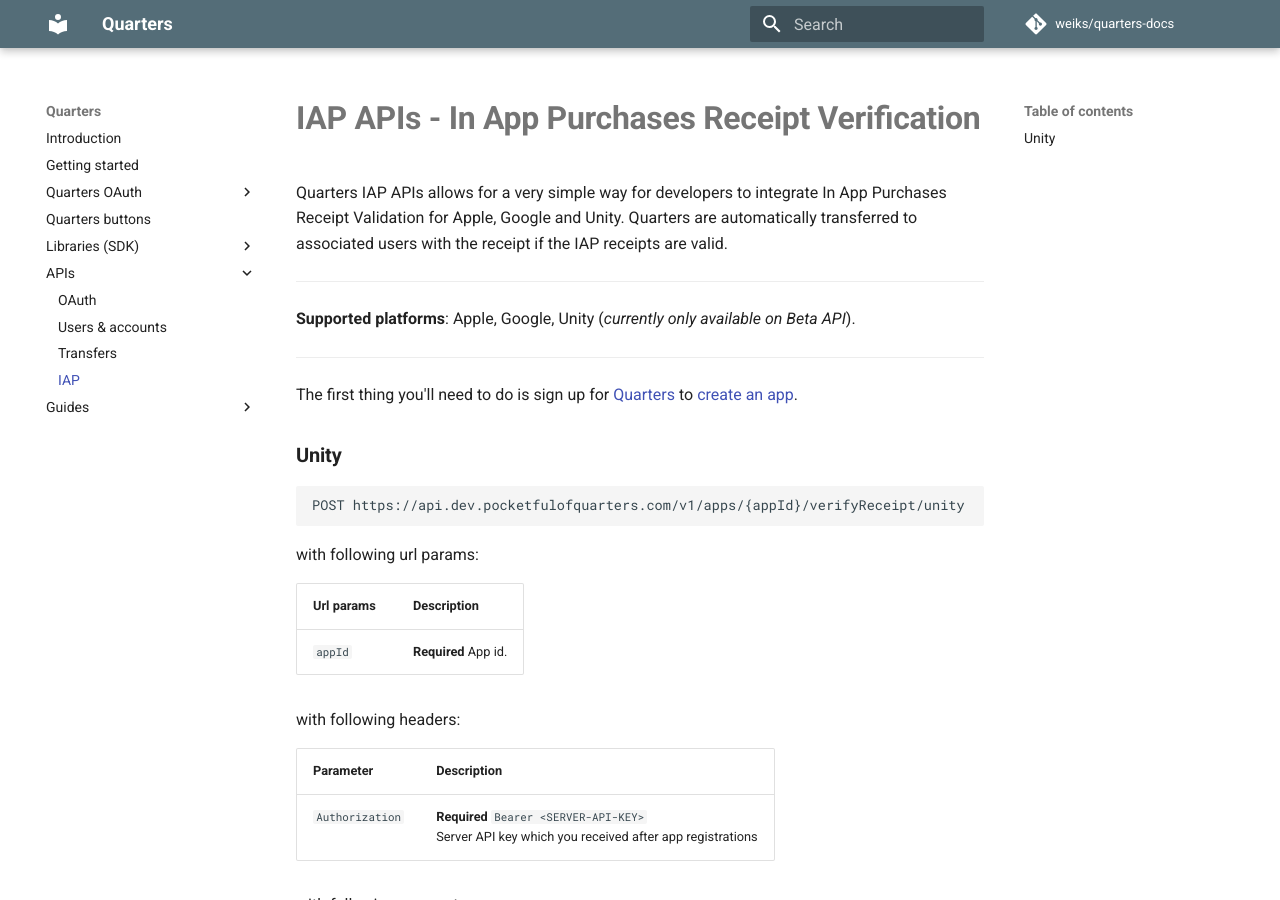
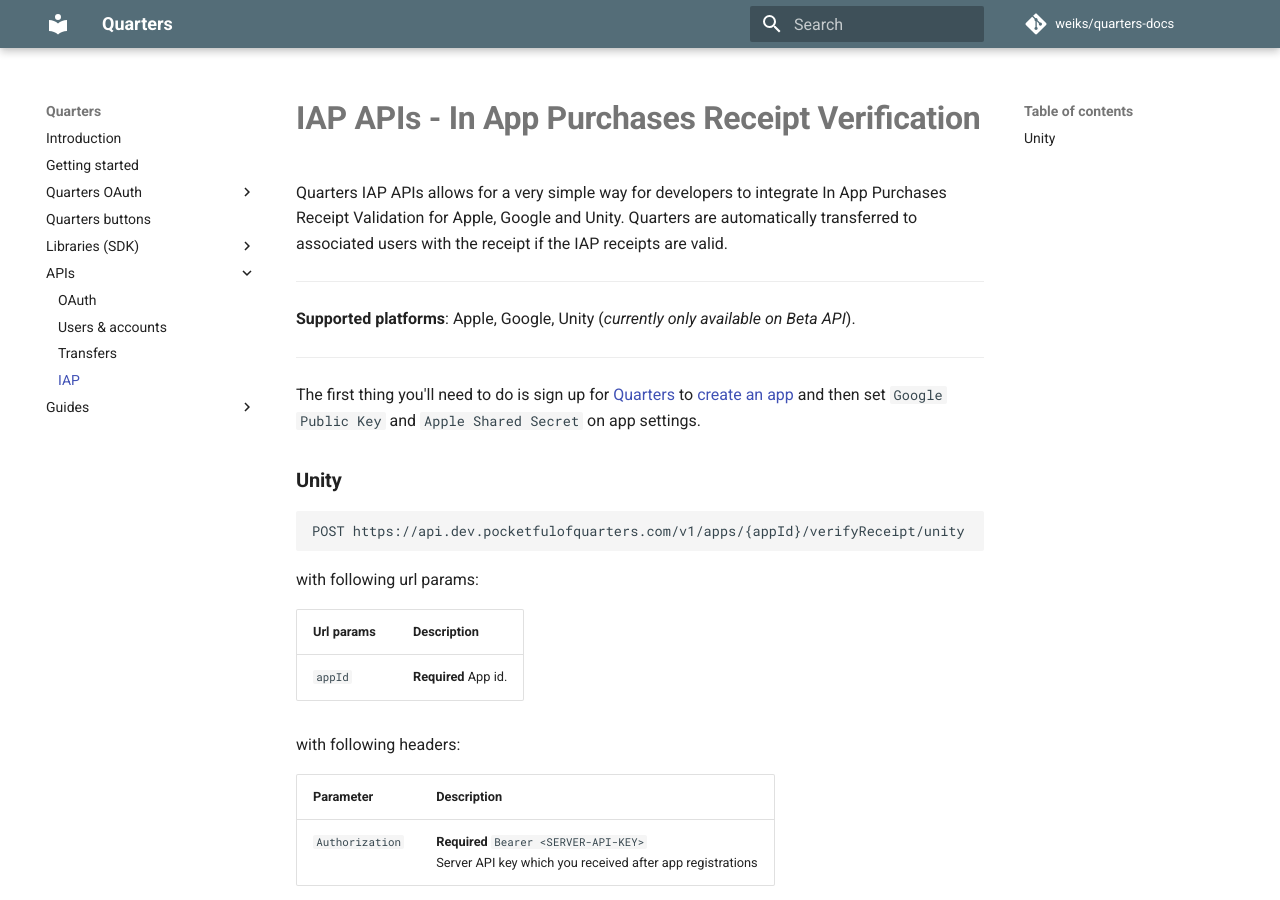
Before and after one commit to weiks/quarters-docs, an MkDocs documentation site: the page built from docs/apis/iap.md, in a window 1280 px wide and 900 px high. Built offline with MkDocs 1.6.1 and Material for MkDocs 9.7.7, drawn with Linux system fonts in a browser that asks for light colours; comment, search, counter and statistics services are not loaded; old or Windows-style settings are respelled for this version of MkDocs.

Commit message:
update iap apis docs

```diff
--- a/docs/apis/iap.md
+++ b/docs/apis/iap.md
@@ -10,7 +10,7 @@
 
 The first thing you'll need to do is sign up for
 [Quarters](https://dev.pocketfulofquarters.com) to
-[create an app](../guides/create-app.md).
+[create an app](../guides/create-app.md) and then set `Google Public Key` and `Apple Shared Secret` on app settings.
 
 ### Unity
 
```
